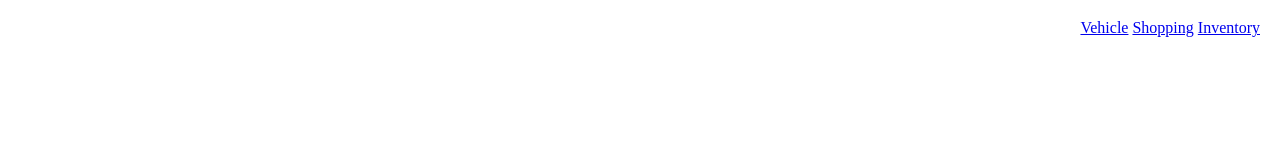
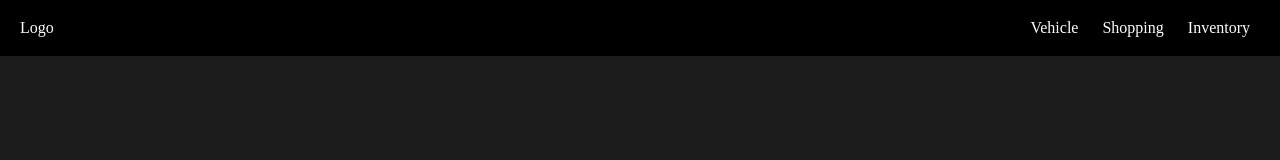
Before and after one commit to TechRenT/cp-hero-slider, a plain HTML site: page index.html in a window 1280 px wide. Drawn offline with Linux system fonts and the light colour scheme.

Commit message:
Start of Hero Banner Section

```diff
--- a/css/styles.css
+++ b/css/styles.css
@@ -6,4 +6,17 @@
   z-index: 10;
   justify-content: space-between;
   width: 100%;
+  background: black;
 }
+
+.page-header__nav a {
+  color: white;
+  text-decoration: none;
+  padding: 0 10px;
+}
+
+.jumbo-slider {
+  height: 100vh;
+  width: 100%;
+  background: #1b1b1b;
+}
--- a/index.html
+++ b/index.html
@@ -17,5 +17,10 @@
         <a href="#">Inventory</a>
       </nav>
     </header>
+    <main>
+      <section class="jumbo-slider">
+
+      </section>
+    </main>
   </body>
 </html>
```
Lines whose indentation alone changed are shown as unchanged.
